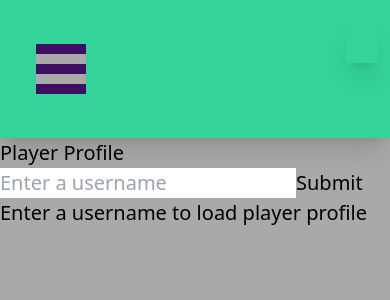
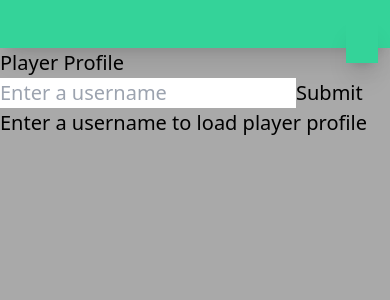
Before and after one commit to dreymoreau/chess-visualizer, a React (Vite) app: page /profile in a window 390 px wide. Shown: the top 300 px of the page. Built offline with nearby package versions, Linux system fonts and the light colour scheme.

Commit message:
trying to get list items to show up when clicking on burger

```diff
--- a/src/App.tsx
+++ b/src/App.tsx
@@ -1,6 +1,5 @@
 import React from 'react';
 import { BrowserRouter as Router, Route, Routes } from 'react-router-dom';
-// import Navbar from './pages/NavBar';
 import HomePage from './pages/HomePage';
 import About from './pages/About';
 import Profile from './pages/Profile';
--- a/src/index.css
+++ b/src/index.css
@@ -41,4 +41,10 @@ body {
         padding: 0px 10px;
         box-sizing: border-box;
     }
+
+    .pop-up-menu {
+        display: block;
+        background: #eaff9f;
+        color: purple;
+    }
 }
--- a/src/pages/TestNavBar.tsx
+++ b/src/pages/TestNavBar.tsx
@@ -12,6 +12,7 @@ const TestNavbar: React.FC<NavbarProps> = ({links}) => {
   // State to track screen width
   const [windowWidth, setWindowWidth] = useState<number>(window.innerWidth);
 
+  const [isOpen, setIsOpen] = useState(false);
 
   // Update window width on resize
   const handleResize = () => {
@@ -36,12 +37,20 @@ const TestNavbar: React.FC<NavbarProps> = ({links}) => {
       {/* Check if window width is less than the breakpoint to render the hamburger menu */}
       {windowWidth < breakpoint ? (
         <div>
-          <button id="hamburger-menu"></button>
-          <nav>
-            <Burger open={false} onClick={() => setIsOpen(!isOpen)}
-             links={[]}/>
-    </nav>
-        </div>
+        <Burger open={isOpen} setOpen={setIsOpen} links={[]} />
+        {isOpen && (
+          <div className="pop-up-menu">
+            <nav>
+              <ul>
+                <li>Home</li>
+                <li>Profile</li>
+                <li>About</li>
+              </ul>
+
+            </nav>
+          </div>
+        )}
+      </div>
       ) : (
         /* Render other navbar elements */
         <nav>
```
